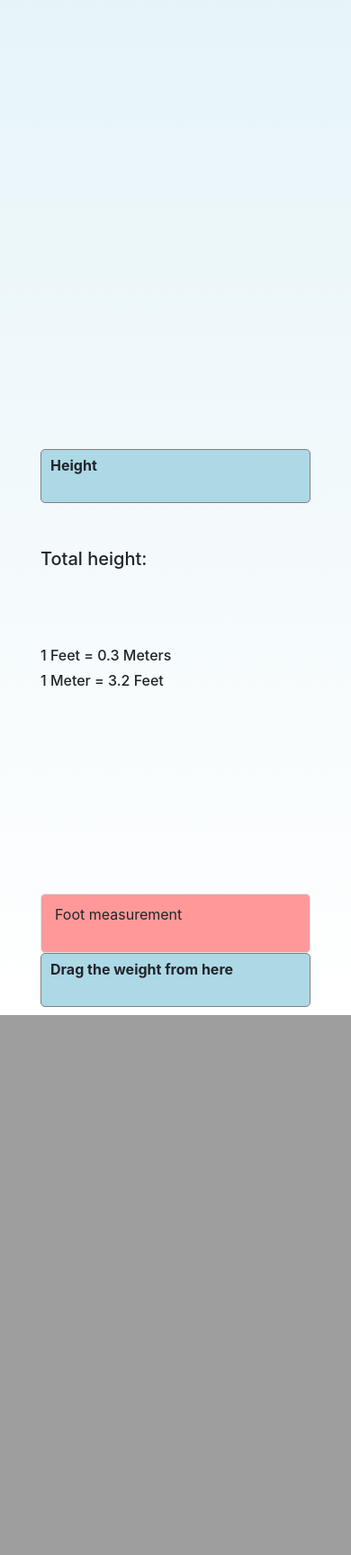
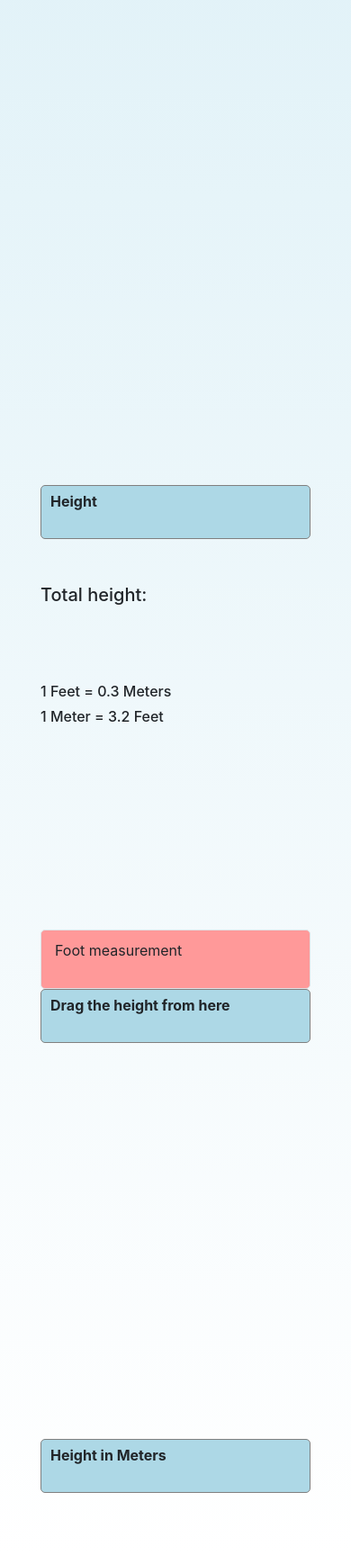
Before and after one commit to emilylo2/measurify, a Flask app: page /height in a window 390 px wide. Shown: the part 747-2475 px from the top of the page at 90% size. Before the commit the page ends 1875 px from the top, so only its background shows below. Run offline with Flask 2, Linux system fonts and the light colour scheme; some libraries are stand-ins or nearby versions.

Commit message:
Added new row for height

```diff
--- a/static/height.js
+++ b/static/height.js
@@ -7,7 +7,7 @@ const total=7
 let counter=0
 function makefeet(feet){
     $("#feet").empty()
-    $("#feet_label").html("<span class='pad'>Drag the weight from here</span>")
+    $("#feet_label").html("<span class='pad'>Drag the height from here</span>")
     $.each(feet, function(index,value){
         let new_div = $("<div>")
         $(new_div).addClass("border")
@@ -16,7 +16,7 @@ function makefeet(feet){
             cursor:"move",
             revert: true,
             start: function( event, ui ) {
-                $("#height_label").html("<span class='pad'>Drop the weight here</span>")
+                $("#height_label").html("<span class='pad'>Drop the height here</span>")
                 $("#height_label").droppable({
                     activeClass: "ui-state-highlight",
                     disabled: false
@@ -54,6 +54,14 @@ function makeheight(height){
     $("#blankheight").html("")
     $("#height_label").html("<span class='pad'>Height</span>")
     $("#blankdiv").remove()
+
+    $("#meterheight").empty()
+    $("#blankheight1").html("")
+    $("#height_label1").html("<span class='pad'>Height in Meters</span>")
+    $("#blankdiv1").remove()
+
+
+
     $.each(height,function(index,value){
         let new_div = $("<div>")
         $(new_div).addClass("border")
@@ -62,7 +70,7 @@ function makeheight(height){
             cursor:"move",
             revert: true,
             start: function( event, ui ) {
-                $("#feet_label").html("<span class='pad'>Remove the weight here</span>")
+                $("#feet_label").html("<span class='pad'>Remove the height here</span>")
                 $("#feet_label").droppable({
                     activeClass: "ui-state-highlight",
                     disabled: false,
@@ -81,13 +89,52 @@ function makeheight(height){
         let blankheight=((total-height.length)*66)+38;
         let strbh="height: "+blankheight.toString() + "px"
         let divstring="<div id='blankdiv' style='"+strbh+"'></div>"
-        console.log(divstring)
+
         let new_blank_div=$(divstring)
         $("#blankdiv").remove()
         $("#blankheight").append(new_blank_div);
         $("#height").append(new_div)
 
     })
+
+    $.each(height,function(index,value){
+        spt=value.split("")
+        meterv=parseInt(spt[0])*0.305
+        console.log(meterv)
+        value1=meterv+" Meters"
+        let new_div1 = $("<div>")
+        $(new_div1).addClass("border")
+        $(new_div1).html(value1)
+        $(new_div1).draggable({
+            cursor:"move",
+            revert: true,
+            start: function( event, ui ) {
+                $("#feet_label").html("<span class='pad'>Remove the height here</span>")
+                $("#feet_label").droppable({
+                    activeClass: "ui-state-highlight",
+                    disabled: false,
+                })
+                $("#height_label").droppable({
+                    activeClass: "ui-no-colour",
+                    disabled: true
+                })
+                $("#heightdrop").droppable({
+                    activeClass: "ui-no-colour",
+                    disabled: true
+                })
+           }
+        })
+        $(new_div1).css("cursor","move")
+        let blankheight=((total-height.length)*66)+38;
+        let strbh="height: "+blankheight.toString() + "px"
+        let divstring="<div id='blankdiv1' style='"+strbh+"'></div>"
+        let new_blank_div1=$(divstring)
+        $("#blankdiv1").remove()
+        $("#blankheight1").append(new_blank_div1);
+        $("#meterheight").append(new_div1)
+
+    })
+
 }
 
 function makeprogressbar(news){
@@ -181,7 +228,7 @@ $(document).ready(function(){
                 height.shift()
                 makeheight(height)
             }
-            $("#feet_label").html("<span class='pad'>Drag the weight from here</span>")
+            $("#feet_label").html("<span class='pad'>Drag the Height from here</span>")
         }
     })
 
--- a/templates/height.html
+++ b/templates/height.html
@@ -9,9 +9,8 @@
         Height Converter from Feet to Meters (Drag and Drop height to learn)
     </div>
     <div class="row">
-        <div class="col-md-1"></div>
-        <div class="col-md-5">
-            <img src="https://media.gettyimages.com/photos/shaquille-oneal-of-the-los-angeles-lakers-poses-for-a-studio-portrait-picture-id1700180?k=20&m=1700180&s=612x612&w=0&h=QIskbm02QAZ-R3q9-EYKpCEJOCbU2FFY4pNDH978dtg=" style="height: 520px; width: 380px;" alt="image of Shaquille O Neil">
+        <div class="col-md-4">
+            <img src="https://media.gettyimages.com/photos/shaquille-oneal-of-the-los-angeles-lakers-poses-for-a-studio-portrait-picture-id1700180?k=20&m=1700180&s=612x612&w=0&h=QIskbm02QAZ-R3q9-EYKpCEJOCbU2FFY4pNDH978dtg=" style="height: 520px; width: 340px;" alt="image of Shaquille O Neil">
         </div>
         <div class="col-md-2">
                 <div id="heightdrop" style="height: 500px;">
@@ -45,6 +44,17 @@
                 </div>
             </div>
         </div>
+        <div class="col-md-2">
+            <div id="meterdrop" style="height: 500px;">
+                <div id="blankheight1">
+                </div>
+                <div id="meterheight">
+                </div>
+            </div>
+            <div class="headerd ui-droppable" id="height_label1">
+                <span class="pad">Height in Meters</span>
+            </div>
+        </div>
         <div class="col-md-1" id="next"></div>
     </div>
     <br>
```
